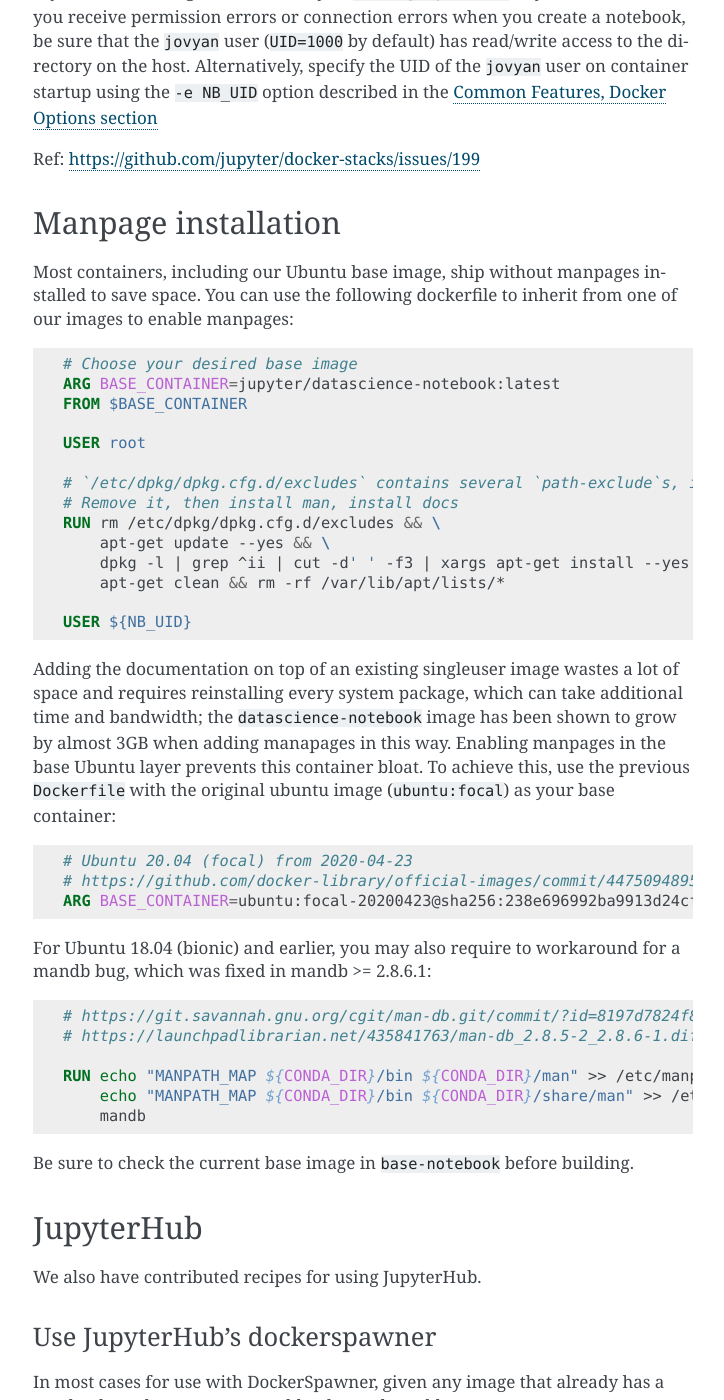
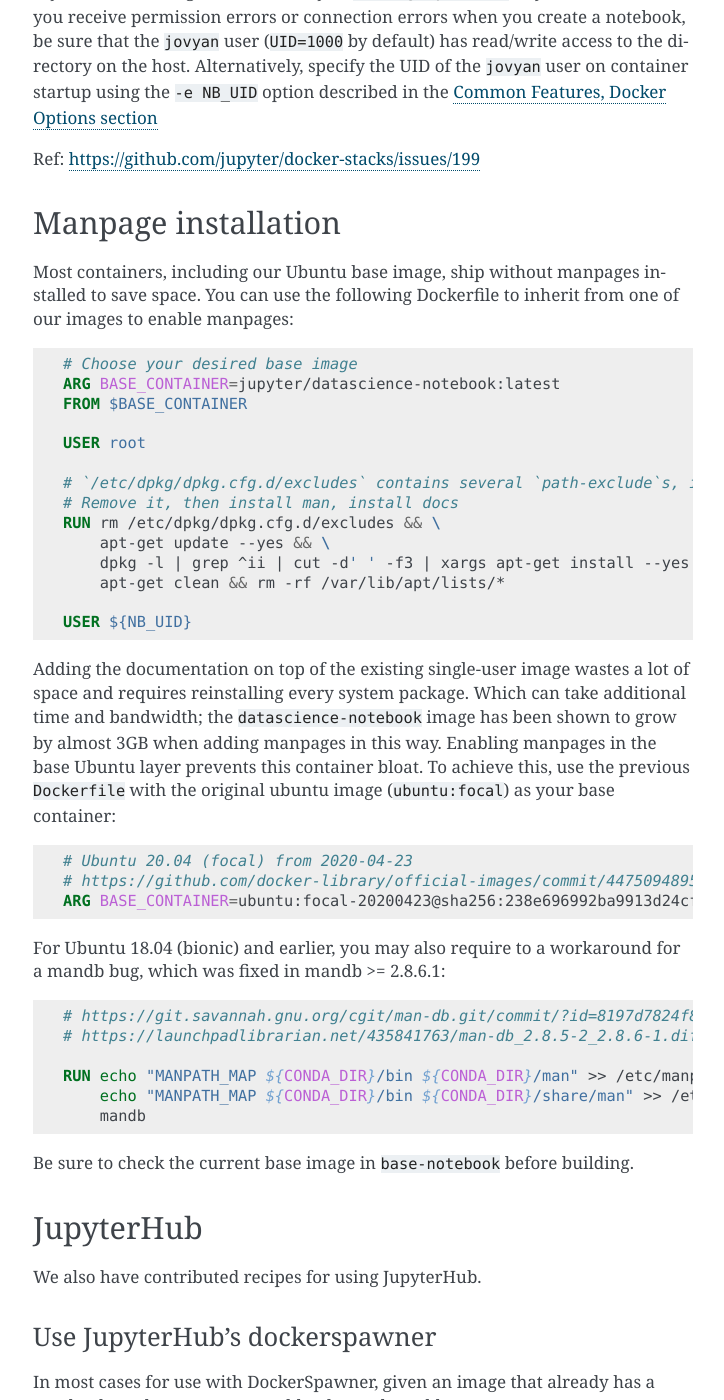
Before and after one commit to jupyter/docker-stacks, a Sphinx documentation site: the page built from docs/using/recipes.md, in a window 1280 px wide and 1400 px high, scrolled down 5207 px. Shown: the whole window, without its empty margins (387-1111 px from the left). Built offline with Sphinx 7.4.7, drawn with Linux system fonts in a browser that asks for light colours; some of the changed text lies outside the part shown.

Commit message:
:pencil2: Wording changes to recipes.md

````diff
--- a/docs/using/recipes.md
+++ b/docs/using/recipes.md
@@ -41,7 +40,7 @@
 docker build --rm -t jupyter/my-datascience-notebook .
 ```
 
-To use a requirements.txt file, first create your `requirements.txt` file with the listing of
+To use a requirements.txt file, first, create your `requirements.txt` file with the listing of
 packages desired.
 Next, create a new Dockerfile like the one shown below.
 
@@ -169,7 +168,7 @@
 
 ```bash
 docker run -it --rm -p 8888:8888 \
-        -p 8787:8787 jupyter/scipy-dasklabextension:latest
+    -p 8787:8787 jupyter/scipy-dasklabextension:latest
 ```
 
 Ref: <https://github.com/jupyter/docker-stacks/issues/999>
@@ -243,7 +242,7 @@
 ## Manpage installation
 
 Most containers, including our Ubuntu base image, ship without manpages installed to save space.
-You can use the following dockerfile to inherit from one of our images to enable manpages:
+You can use the following Dockerfile to inherit from one of our images to enable manpages:
 
 ```dockerfile
 # Choose your desired base image
@@ -262,9 +261,9 @@
 USER ${NB_UID}
 ```
 
-Adding the documentation on top of an existing singleuser image wastes a lot of space and requires
-reinstalling every system package, which can take additional time and bandwidth; the
-`datascience-notebook` image has been shown to grow by almost 3GB when adding manapages in this way.
+Adding the documentation on top of the existing single-user image wastes a lot of space and requires
+reinstalling every system package. Which can take additional time and bandwidth; the
+`datascience-notebook` image has been shown to grow by almost 3GB when adding manpages in this way.
 Enabling manpages in the base Ubuntu layer prevents this container bloat.
 To achieve this, use the previous `Dockerfile` with the original ubuntu image (`ubuntu:focal`) as your base container:
 
@@ -274,7 +273,7 @@
 ARG BASE_CONTAINER=ubuntu:focal-20200423@sha256:238e696992ba9913d24cfc3727034985abd136e08ee3067982401acdc30cbf3f
 ```
 
-For Ubuntu 18.04 (bionic) and earlier, you may also require to workaround for a mandb bug, which was fixed in mandb >= 2.8.6.1:
+For Ubuntu 18.04 (bionic) and earlier, you may also require to a workaround for a mandb bug, which was fixed in mandb >= 2.8.6.1:
 
 ```dockerfile
 # https://git.savannah.gnu.org/cgit/man-db.git/commit/?id=8197d7824f814c5d4b992b4c8730b5b0f7ec589a
@@ -293,10 +292,10 @@
 
 ### Use JupyterHub's dockerspawner
 
-In most cases for use with DockerSpawner, given any image that already has a notebook stack set up,
+In most cases for use with DockerSpawner, given an image that already has a notebook stack set up,
 you would only need to add:
 
-1. install the jupyterhub-singleuser script (for the right Python)
+1. install the jupyterhub-singleuser script (for the correct Python version)
 2. change the command to launch the single-user server
 
 Swapping out the `FROM` line in the `jupyterhub/singleuser` Dockerfile should be enough for most
@@ -480,22 +479,22 @@
 (Adapted from [issue 728](https://github.com/jupyter/docker-stacks/issues/728))
 
 The default security is very good.
-There are use cases, encouraged by containers, where the jupyter container and the system it runs within, lie inside the security boundary.
-In these use cases it is convenient to launch the server without a password or token.
+There are use cases, encouraged by containers, where the jupyter container and the system it runs within lie inside the security boundary.
+It is convenient to launch the server without a password or token in these use cases.
 In this case, you should use the `start.sh` script to launch the server with no token:
 
-For jupyterlab:
+For JupyterLab:
 
 ```bash
 docker run jupyter/base-notebook:b418b67c225b \
-        start.sh jupyter lab --LabApp.token=''
+    start.sh jupyter lab --LabApp.token=''
 ```
 
 For jupyter classic:
 
 ```bash
 docker run jupyter/base-notebook:b418b67c225b \
-        start.sh jupyter notebook --NotebookApp.token=''
+    start.sh jupyter notebook --NotebookApp.token=''
 ```
 
 ## Enable nbextension spellchecker for markdown (or any other nbextension)
@@ -546,9 +545,9 @@
     rm /tmp/init-delta.py
 ```
 
-## Add Custom Font in Scipy notebook
+## Add Custom Fonts in Scipy notebook
 
-The example below is a Dockerfile to load Source Han Sans with normal weight which is usually used for web.
+The example below is a Dockerfile to load Source Han Sans with normal weight, usually used for the web.
 
 ```dockerfile
 FROM jupyter/scipy-notebook:latest
````
Also changed, not shown: other parts of docs/using/recipes.md (+9 -10 lines).
